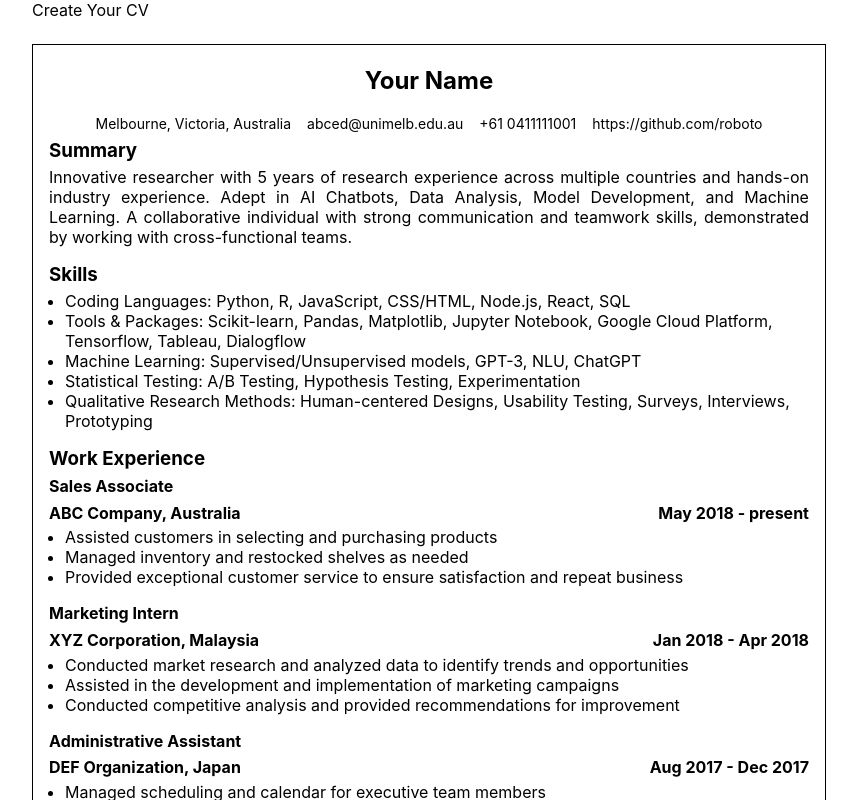
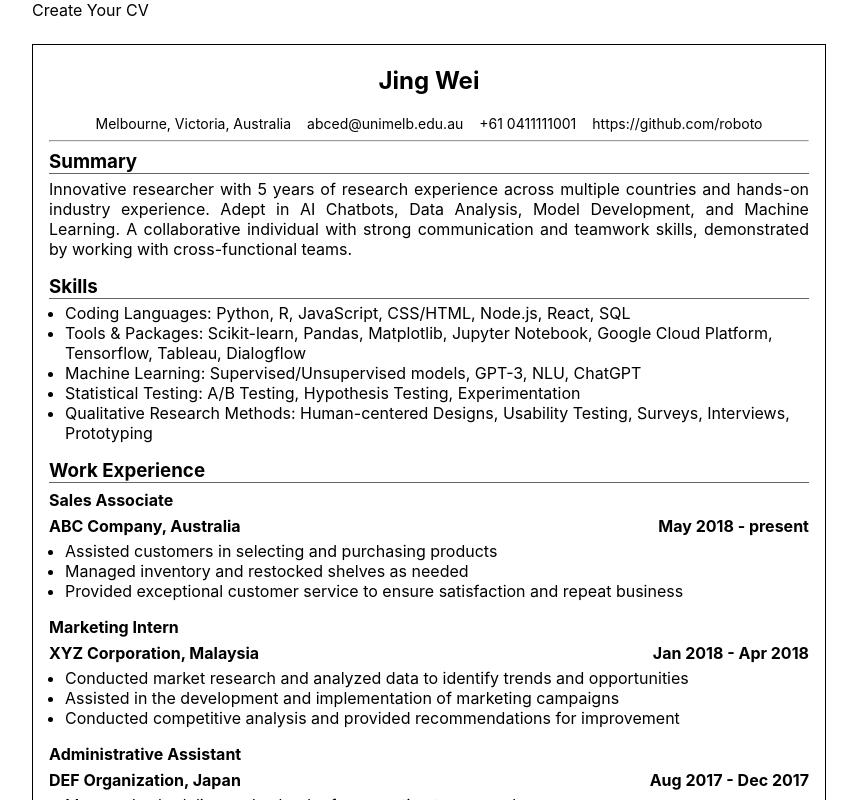
Before and after one commit to JingWei-S/odin-cv-project, a React (Create React App) app: page / in a window 1280 px wide. Shown: the top 800 px of the page, without its empty margins (211-1068 px from the left). Built offline with nearby package versions, Linux system fonts and the light colour scheme.

Commit message:
implement edit basic function

```diff
--- a/src/App.css
+++ b/src/App.css
@@ -44,6 +44,7 @@ h3 {
   margin-top: 0.4em;
   margin-bottom: 0;
   font-weight: bold;
+  border-bottom: 1px solid rgb(100, 100, 100);
 }
 
 h4, h5 {
--- a/src/App.js
+++ b/src/App.js
@@ -10,7 +10,13 @@ import "./App.css";
 class App extends Component {
   constructor() {
     super();
+
+    // this.onDivClicked = this.onDivClicked.bind(this);
   }
+
+  // onDivClicked() {
+  //   console.log('Name has been clicked');
+  // }
 
   render() {
     return (
@@ -18,6 +24,7 @@ class App extends Component {
         <div className="nav">Create Your CV</div>
         <div className="cv-template">
           <Contact />
+          <hr style={{ color: 'rgb(20, 20, 20)' }} />
           <Summary />
           <Skills />
           <Work />
--- a/src/components/Contact.js
+++ b/src/components/Contact.js
@@ -1,14 +1,51 @@
 import React, { Component } from "react";
+import Edit from "./Edit";
 
 class Contact extends Component {
   constructor(props) {
     super(props);
+    this.state = {
+      type: "h2",
+      text: "Jing Wei",
+      isInput: false,
+    };
+
+    this.handleClick = this.handleClick.bind(this);
+    this.setIsInput = this.setIsInput.bind(this);
+    this.handleInputChange = this.handleInputChange.bind(this);
+  }
+
+  handleClick(e) {
+    console.log(e.target);
+    this.setState({
+      isInput: true,
+    });
+  }
+
+  setIsInput(e) {
+    // console.log(e.target);
+    this.setState({
+      isInput: false,
+    });
+  }
+
+  handleInputChange(e) {
+    console.log(e.target.value)
+    this.setState({ text: e.target.value });
   }
 
   render() {
     return (
       <div className="contact-info">
-        <h2>Your Name</h2>
+        <Edit
+          type="h2"
+          text={this.state.text}
+          handleClick={this.handleClick}
+          handleInputChange={this.handleInputChange}
+          setIsInput={this.setIsInput}
+          isInput={this.state.isInput}
+        ></Edit>
+        {/* <h2 onClick={this.props.onDivClicked}>{this.props.name}</h2> */}
         <div className="contact">
           <p>Melbourne, Victoria, Australia</p>
           <p>abced@unimelb.edu.au</p>
--- /dev/null
+++ b/src/components/Edit.js
@@ -0,0 +1,46 @@
+import React, { Component } from "react";
+
+class Edit extends Component {
+  constructor(props) {
+    super(props);
+  }
+
+  render() {
+    const { type, text, handleClick, handleInputChange, isInput, setIsInput } = this.props;
+    switch (type) {
+      case "p":
+        return isInput ? (
+          <div>
+            <input type="text" onChange={handleInputChange} />{" "}
+            <button
+              onClick={() => {
+                this.setState({isInput: false});
+              }}
+            >
+              Save
+            </button>
+          </div>
+        ) : (
+          <p onClick={handleClick}>{text}</p>
+        );
+      case "h2":
+        return isInput ? (
+            <div>
+            <input type="text" onChange={handleInputChange}/>
+            <button
+              onClick={setIsInput}
+            >
+              Save
+            </button>
+          </div>
+        ) : (
+          <h2 onClick={handleClick}>{text}</h2>
+        );
+      case "li":
+        return <li onClick={handleClick}>{text}</li>;
+      default:
+    }
+  }
+}
+
+export default Edit;
```
